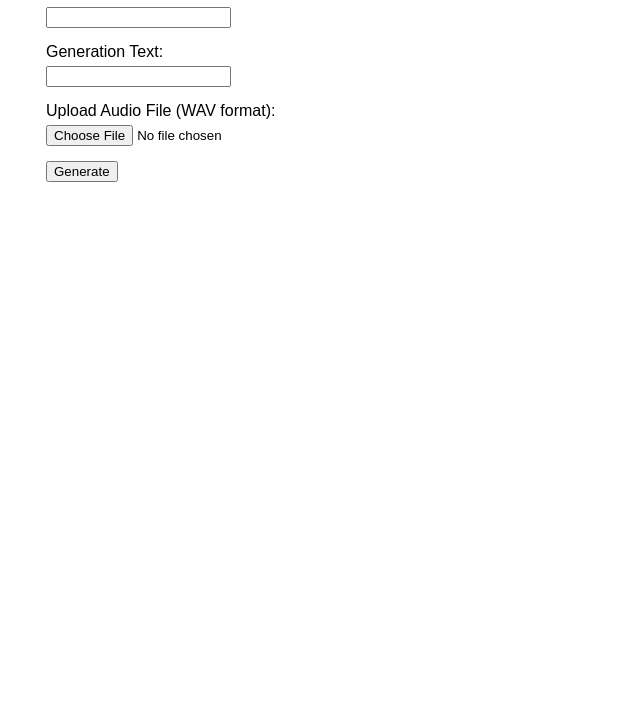
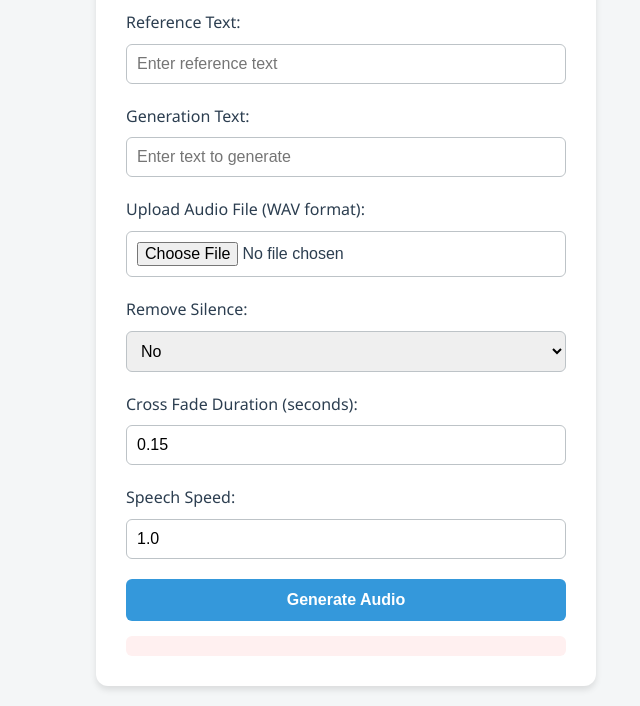
Before and after one commit to DoiXuanDat/F5TTS, a website: page nodejs/public/index.html in a window 1280 px wide. Shown: the part 116-822 px from the top of the page, without its empty margins (294-934 px from the left). Before the commit the page ends 800 px from the top, so only its background shows below. Drawn offline with Linux system fonts and the light colour scheme.

Commit message:
change the UI

```diff
--- a/nodejs/public/index.html
+++ b/nodejs/public/index.html
@@ -2,41 +2,56 @@
 <html lang="en">
 <head>
     <meta charset="UTF-8">
+    <meta name="viewport" content="width=device-width, initial-scale=1.0">
     <title>Text-to-Speech Generator</title>
-    <style>
-        body { font-family: Arial, sans-serif; max-width: 600px; margin: 0 auto; padding: 20px; }
-        form > div { margin-bottom: 15px; }
-        label { display: block; margin-bottom: 5px; }
-        textarea { width: 100%; height: 100px; }
-        input[type="file"] { width: 100%; }
-        .error { color: red; margin-top: 10px; }
-        .loading { display: none; margin-top: 10px; }
-    </style>
+    <link rel="stylesheet" href="style.css">
 </head>
 <body>
+    <div class="container">
         <h1>Text-to-Speech Generator</h1>
         <form id="ttsForm">
-        <div>
+            <div class="form-group">
                 <label for="ref_text">Reference Text:</label>
-            <input type="text" id="ref_text" name="ref_text" required>
+                <input type="text" id="ref_text" name="ref_text" required placeholder="Enter reference text">
             </div>
 
-        <div>
+            <div class="form-group">
                 <label for="gen_text">Generation Text:</label>
-            <input type="text" id="gen_text" name="gen_text" required>
+                <input type="text" id="gen_text" name="gen_text" required placeholder="Enter text to generate">
             </div>
 
-        <div>
+            <div class="form-group">
                 <label for="referenceAudio">Upload Audio File (WAV format):</label>
-            <input type="file" id="referenceAudio" name="referenceAudio" accept="audio/wav" required>
+                <input type="file" id="referenceAudio" name="ref_audio" accept="audio/wav" required>
             </div>
 
-        <button type="submit">Generate</button>
+            <div class="form-group">
+                <label for="removeSilence">Remove Silence:</label>
+                <select id="removeSilence" name="remove_silence">
+                    <option value="false">No</option>
+                    <option value="true">Yes</option>
+                </select>
+            </div>
+
+            <div class="form-group">
+                <label for="crossFadeDuration">Cross Fade Duration (seconds):</label>
+                <input type="number" id="crossFadeDuration" name="cross_fade_duration"
+                       step="0.01" min="0" value="0.15">
+            </div>
+
+            <div class="form-group">
+                <label for="speed">Speech Speed:</label>
+                <input type="number" id="speed" name="speed"
+                       step="0.1" min="0.1" max="2.0" value="1.0">
+            </div>
+
+            <button type="submit" class="btn">Generate Audio</button>
         </form>
 
-    <div id="loading" class="loading">Generating audio...</div>
+        <div id="loading" class="loading" style="display:none;">Generating audio...</div>
         <div id="error" class="error"></div>
-    <audio id="generatedAudio" controls style="display:none; margin-top: 20px; width: 100%;"></audio>
+        <audio id="generatedAudio" controls style="display:none;"></audio>
+    </div>
 
     <script>
         document.getElementById('ttsForm').addEventListener('submit', async (e) => {
@@ -54,14 +69,14 @@
             loadingDiv.style.display = 'block';
 
             try {
-                const response = await fetch('/generate', {
+                const response = await fetch('/generate-audio', {
                     method: 'POST',
                     body: formData
                 });
 
                 if (!response.ok) {
                     const errorData = await response.json();
-                    throw new Error(errorData.error || 'Failed to generate audio');
+                    throw new Error(errorData.detail || 'Failed to generate audio');
                 }
 
                 const audioBlob = await response.blob();
--- /dev/null
+++ b/nodejs/public/style.css
@@ -0,0 +1,134 @@
+:root {
+    --primary-color: #3498db;
+    --secondary-color: #2ecc71;
+    --background-color: #f4f6f7;
+    --text-color: #2c3e50;
+    --border-color: #bdc3c7;
+}
+
+* {
+    margin: 0;
+    padding: 0;
+    box-sizing: border-box;
+}
+
+body {
+    font-family: 'Segoe UI', Tahoma, Geneva, Verdana, sans-serif;
+    line-height: 1.6;
+    background-color: var(--background-color);
+    color: var(--text-color);
+    display: flex;
+    justify-content: center;
+    align-items: center;
+    min-height: 100vh;
+    padding: 20px;
+}
+
+.container {
+    background-color: white;
+    border-radius: 12px;
+    box-shadow: 0 4px 6px rgba(0, 0, 0, 0.1);
+    padding: 30px;
+    width: 100%;
+    max-width: 500px;
+    animation: fadeIn 0.5s ease-out;
+}
+
+@keyframes fadeIn {
+    from { opacity: 0; transform: translateY(20px); }
+    to { opacity: 1; transform: translateY(0); }
+}
+
+h1 {
+    text-align: center;
+    color: var(--primary-color);
+    margin-bottom: 25px;
+    font-weight: 600;
+}
+
+.form-group {
+    margin-bottom: 20px;
+}
+
+label {
+    display: block;
+    margin-bottom: 8px;
+    font-weight: 500;
+    color: var(--text-color);
+}
+
+input[type="text"],
+input[type="file"],
+input[type="number"],
+select {
+    width: 100%;
+    padding: 10px;
+    border: 1px solid var(--border-color);
+    border-radius: 6px;
+    transition: all 0.3s ease;
+    font-size: 16px;
+}
+
+input[type="text"]:focus,
+input[type="file"]:focus,
+input[type="number"]:focus,
+select:focus {
+    outline: none;
+    border-color: var(--primary-color);
+    box-shadow: 0 0 0 2px rgba(52, 152, 219, 0.2);
+}
+
+.btn {
+    display: block;
+    width: 100%;
+    padding: 12px;
+    background-color: var(--primary-color);
+    color: white;
+    border: none;
+    border-radius: 6px;
+    cursor: pointer;
+    font-size: 16px;
+    font-weight: 600;
+    transition: all 0.3s ease;
+}
+
+.btn:hover {
+    background-color: #2980b9;
+    transform: translateY(-2px);
+    box-shadow: 0 4px 6px rgba(0, 0, 0, 0.1);
+}
+
+.btn:active {
+    transform: translateY(0);
+    box-shadow: none;
+}
+
+.loading {
+    text-align: center;
+    color: var(--primary-color);
+    margin-top: 20px;
+    font-weight: 500;
+}
+
+.error {
+    color: #e74c3c;
+    text-align: center;
+    margin-top: 15px;
+    background-color: #fff0f0;
+    padding: 10px;
+    border-radius: 6px;
+}
+
+#generatedAudio {
+    width: 100%;
+    margin-top: 20px;
+    border-radius: 6px;
+}
+
+/* Responsive adjustments */
+@media (max-width: 600px) {
+    .container {
+        margin: 0 10px;
+        padding: 20px;
+    }
+}
```
Also changed, not shown: nodejs/server.js (+23 -6 lines), 1 other file. Lines whose indentation alone changed are shown as unchanged.
